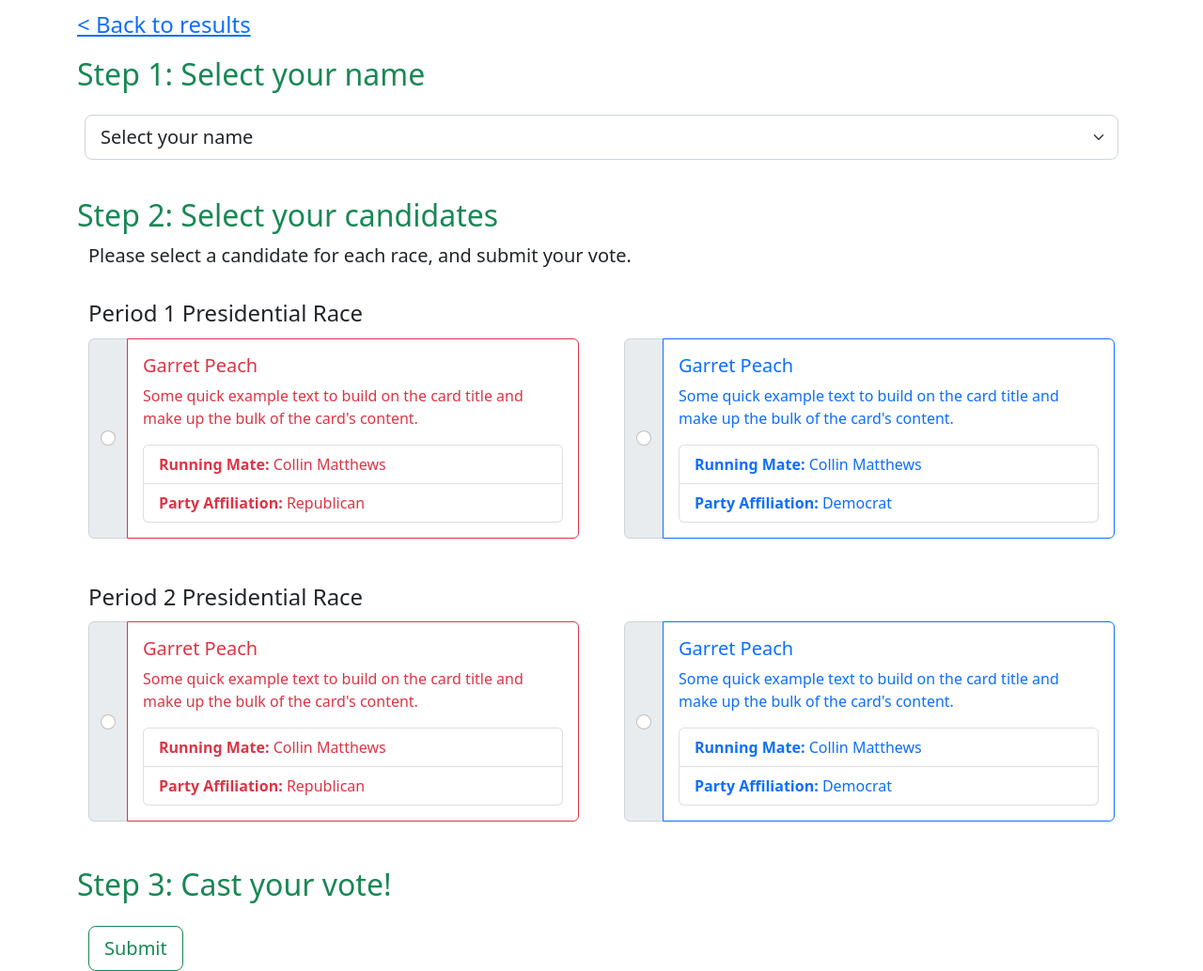
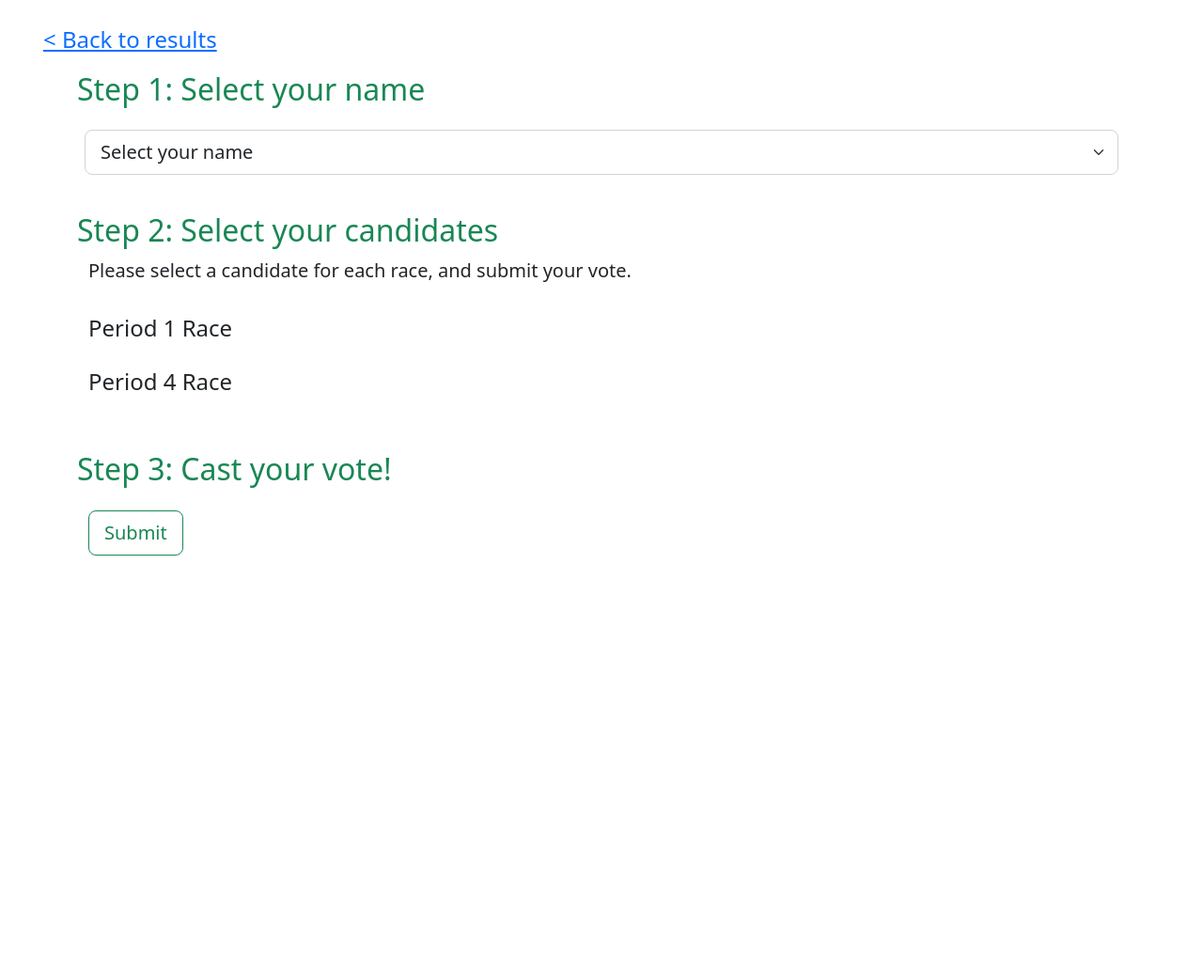
Before and after one commit to djpeach/mock_election, a Django app: page /vote in a window 1280 px wide. Shown: the whole page at 94% size. After the commit the page ends 591 px from the top, so only its background shows below. Run offline with Django 4.2, Linux system fonts and the light colour scheme; data comes from the database, SQL or seed files in the repository; data that the repository does not hold is empty; parts of the project's set-up code (start-up, migrations or seed data) failed here and were passed over.

Commit message:
dynamic vote page and candidate bios

```diff
--- a/elections/models.py
+++ b/elections/models.py
@@ -22,9 +22,19 @@ class Candidate(models.Model):
         DEMOCRAT = "DEMOCRAT", "Democrat"
 
     race = models.ForeignKey("Race", on_delete=models.CASCADE)
+    bio = models.TextField(blank=True, null=True)
     name = models.TextField()
     running_mate = models.OneToOneField("RunningMate", on_delete=models.PROTECT)
     party = models.TextField(choices=PartyEnum.choices)
+
+    @property
+    def bootstrap_party_color(self):
+        if self.party == self.PartyEnum.REPUBLICAN:
+            return 'danger'
+        elif self.party == self.PartyEnum.DEMOCRAT:
+            return 'primary'
+        else:
+            return 'secondary'
 
     def __str__(self):
         return self.name
--- a/elections/templates/elections/vote.html
+++ b/elections/templates/elections/vote.html
@@ -1,8 +1,8 @@
 {% extends 'elections/base.html' %}
 
 {% block content %}
-  <div class="container mt-2 px-4">
-    <a class="fs-4" style="margin-left: -12px;" href="{% url 'results' %}">< Back to results</a>
+  <div class="container my-4 px-4">
+    <a class="fs-4" style="margin-left: -48px;" href="{% url 'results' %}">< Back to results</a>
     <form action="" method="POST">
       <!-- name step -->
       <div class="row mt-3">
@@ -11,9 +11,9 @@
       <div class="row mt-2 p-2">
         <select class="form-select form-select-lg mb-3" aria-label=".form-select-lg example">
           <option selected>Select your name</option>
-          <option value="GarretPeach">Garret Peach</option>
-          <option value="RachelPeach">Rachel Peach</option>
-          <option value="DanielPeach">Daniel Peach</option>
+          {% for voter in voters %}
+          <option value="{{ voter.name }}">{{ voter.name}}</option>
+          {% endfor %}
         </select>
       </div>
 
@@ -23,97 +23,37 @@
         <p class="lead">Please select a candidate for each race, and submit your vote.</p>
       </div>
 
-      <!-- candiate rows -->
+      <!-- race rows -->
+      {% for race in races %}
         <div class="row mt-3">
-        <h4>Period 1 Presidential Race</h4>
+          <h4>{{ race.name }}</h4>
         </div>
         <div class="row mt-1 g-5 align-items-stretch">
+          {% for candidate in race.candidate_set.all %}
             <div class="col-12 mt-1 col-md-6 mt-md-0">
               <label class="input-group flex-nowrap h-100" style="cursor: pointer;">
                 <div class="input-group-text">
                   <input class="form-check-input mt-0" name="race1Vote" type="radio" value=""
                          aria-label="Radio button for following text input">
                 </div>
-            <div class="card border-danger text-danger">
+                <div
+                    class="card w-100 border-{{ candidate.bootstrap_party_color }} text-{{ candidate.bootstrap_party_color }}">
                   <div class="card-body">
-                <h5 class="card-title">Garret Peach</h5>
-                <p class="card-text">Some quick example text to build on the card title and make up the bulk of the
-                  card's
-                  content.</p>
+                    <h5 class="card-title">{{ candidate.name }}</h5>
+                    <p class="card-text"><strong>Bio: </strong>{{ candidate.bio }}</p>
                     <ul class="list-group">
-                  <li class="list-group-item text-danger"><strong>Running Mate:</strong> Collin Matthews</li>
-                  <li class="list-group-item text-danger"><strong>Party Affiliation:</strong> Republican</li>
+                      <li class="list-group-item text-{{ candidate.bootstrap_party_color }}"><strong>Running
+                        Mate:</strong> {{ candidate.running_mate.name }}</li>
+                      <li class="list-group-item text-{{ candidate.bootstrap_party_color }}"><strong>Party
+                        Affiliation:</strong> {{ candidate.party }}</li>
                     </ul>
                   </div>
                 </div>
               </label>
             </div>
-        <div class="col-12 mt-3 col-md-6 mt-md-0">
-          <label class="input-group flex-nowrap h-100" style="cursor: pointer">
-            <div class="input-group-text">
-              <input class="form-check-input mt-0" name="race1Vote" type="radio" value=""
-                     aria-label="Radio button for following text input">
+          {% endfor %}
         </div>
-            <div class="card border-primary text-primary">
-              <div class="card-body">
-                <h5 class="card-title">Garret Peach</h5>
-                <p class="card-text">Some quick example text to build on the card title and make up the bulk of the
-                  card's
-                  content.</p>
-                <ul class="list-group">
-                  <li class="list-group-item text-primary"><strong>Running Mate:</strong> Collin Matthews</li>
-                  <li class="list-group-item text-primary"><strong>Party Affiliation:</strong> Democrat</li>
-                </ul>
-              </div>
-            </div>
-          </label>
-        </div>
-      </div>
-      <div class="row mt-5">
-        <h4>Period 2 Presidential Race</h4>
-      </div>
-      <div class="row mt-1 g-5 align-items-stretch">
-        <div class="col-12 mt-1 col-md-6 mt-md-0">
-          <label class="input-group flex-nowrap h-100" style="cursor: pointer;">
-            <div class="input-group-text">
-              <input class="form-check-input mt-0" name="race2Vote" type="radio" value=""
-                     aria-label="Radio button for following text input">
-            </div>
-            <div class="card border-danger text-danger">
-              <div class="card-body">
-                <h5 class="card-title">Garret Peach</h5>
-                <p class="card-text">Some quick example text to build on the card title and make up the bulk of the
-                  card's
-                  content.</p>
-                <ul class="list-group">
-                  <li class="list-group-item text-danger"><strong>Running Mate:</strong> Collin Matthews</li>
-                  <li class="list-group-item text-danger"><strong>Party Affiliation:</strong> Republican</li>
-                </ul>
-              </div>
-            </div>
-          </label>
-        </div>
-        <div class="col-12 mt-3 col-md-6 mt-md-0">
-          <label class="input-group flex-nowrap h-100" style="cursor: pointer">
-            <div class="input-group-text">
-              <input class="form-check-input mt-0" name="race2Vote" type="radio" value=""
-                     aria-label="Radio button for following text input">
-            </div>
-            <div class="card border-primary text-primary">
-              <div class="card-body">
-                <h5 class="card-title">Garret Peach</h5>
-                <p class="card-text">Some quick example text to build on the card title and make up the bulk of the
-                  card's
-                  content.</p>
-                <ul class="list-group">
-                  <li class="list-group-item text-primary"><strong>Running Mate:</strong> Collin Matthews</li>
-                  <li class="list-group-item text-primary"><strong>Party Affiliation:</strong> Democrat</li>
-                </ul>
-              </div>
-            </div>
-          </label>
-        </div>
-      </div>
+      {% endfor %}
 
       <!-- submit step -->
       <div class="row mt-5">
--- a/elections/views.py
+++ b/elections/views.py
@@ -1,9 +1,20 @@
 from django.shortcuts import render
+from .models import *
 
 
 def results(request):
-    return render(request, "elections/results.html")
+    election = Election.objects.get(pk=1)
+    ctx = {
+        "election": election,
+    }
+    return render(request, "elections/results.html", ctx)
 
 
 def vote(request):
-    return render(request, "elections/vote.html")
+    races = Race.objects.filter(election=1)
+    voters = Voter.objects.all()
+    ctx = {
+        "voters": voters,
+        "races": races,
+    }
+    return render(request, "elections/vote.html", ctx)
```
Also changed, not shown: elections/migrations/0003_candidate_bio.py (added). Lines whose indentation alone changed are shown as unchanged.
